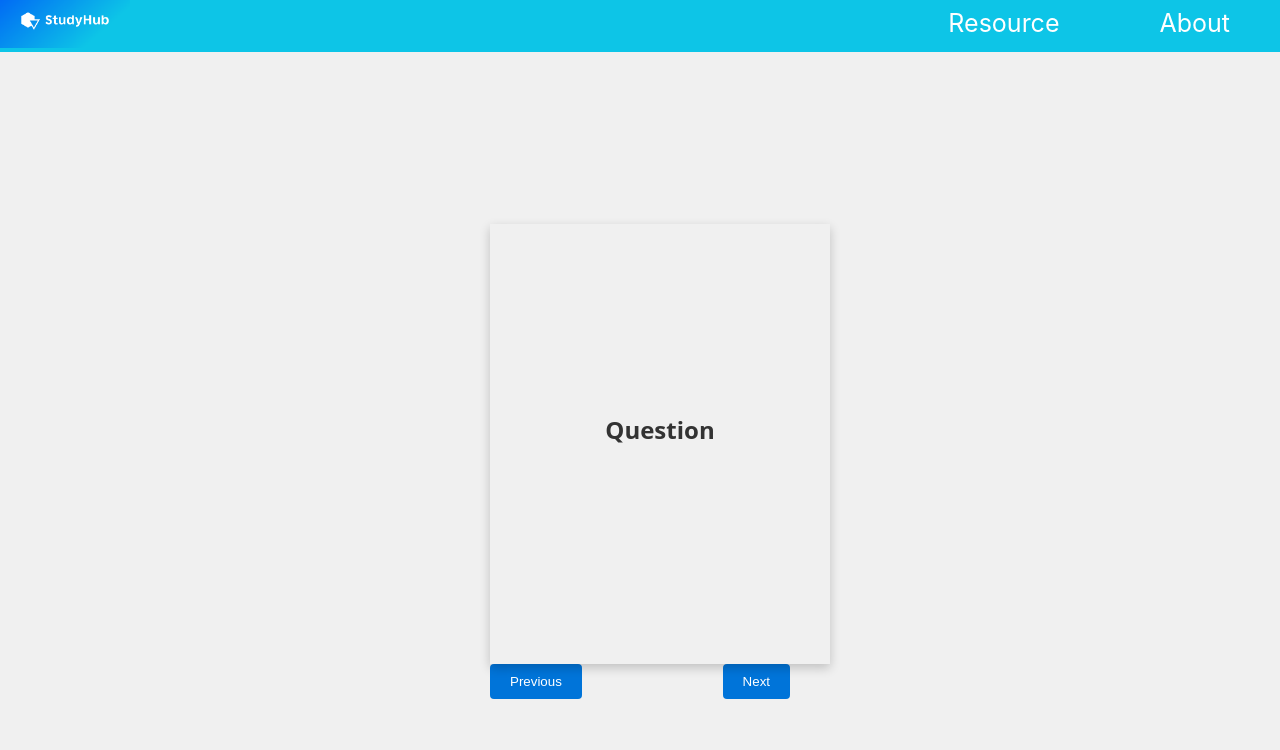
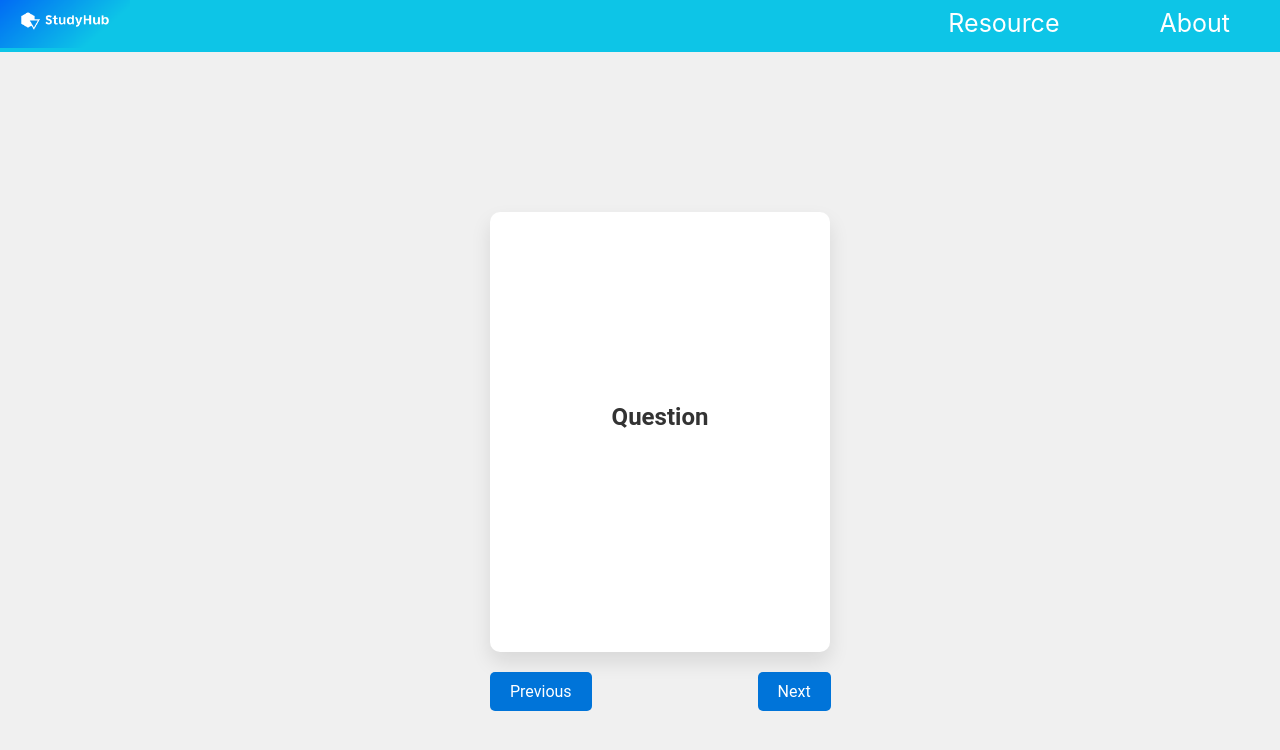
Before and after one commit to AleksBulajic/study-flashcards, a React (Create React App) app: page / in a window 1280 px wide. Shown: the top 750 px of the page. Built offline with nearby package versions, Linux system fonts and the light colour scheme; no server answers; the HTML template or start-up script is replaced by a standard one.

Commit message:
test deploy project on netifly

```diff
--- a/src/components/Flashcard/FlashCard.css
+++ b/src/components/Flashcard/FlashCard.css
@@ -1,3 +1,4 @@
+/* FlashCard.css */
 
 .flashcard-container {
   perspective: 1000px;
@@ -5,14 +6,14 @@
   height: 400px;
   position: relative;
   cursor: pointer;
-  margin: 20px;
+  margin: 20px
 }
 
 .flashcard {
   width: 100%;
   height: 100%;
-  background-color: #f0f0f0;
-  box-shadow: 0px 4px 10px rgba(0, 0, 0, 0.2);
+  background-color: #ffffff;
+  box-shadow: 0 10px 20px rgba(0, 0, 0, 0.1);
   padding: 20px;
   cursor: pointer;
   transition: transform 0.4s ease-in-out;
@@ -20,10 +21,9 @@
   flex-direction: column;
   justify-content: space-between;
   text-align: center;
-  font-family: 'Open Sans', sans-serif;
+  font-family: 'Roboto', sans-serif;
+  border-radius: 10px;
 }
-
-
 
 .flashcard h2 {
   font-size: 24px;
@@ -36,16 +36,12 @@
   color: #666;
 }
 
-
-
 .card {
   width: 100%;
   height: 100%;
   position: absolute;
   backface-visibility: hidden;
-
 }
-
 
 .card-front,
 .card-content {
@@ -68,3 +64,31 @@
   transform: rotateY(180deg);
   z-index: 1;
 }
+
+.navigation-buttons {
+  display: flex;
+  justify-content: space-between;
+  width: 300px;
+  margin-top: 40px;
+}
+
+.navigation-buttons button {
+  background-color: #0074d9;
+  color: #fff;
+  border: none;
+  padding: 10px 20px;
+  border-radius: 5px;
+  cursor: pointer;
+  transition: background-color 0.2s ease-in-out;
+  font-family: 'Roboto', sans-serif;
+  font-size: 16px;
+  outline: none;
+}
+
+.navigation-buttons button:hover {
+  background-color: #0056b3;
+}
+
+.next-b{
+  margin-left: 166px;
+}
--- a/src/components/Flashcard/FlashCard.jsx
+++ b/src/components/Flashcard/FlashCard.jsx
@@ -54,8 +54,8 @@
         </div>
       </div>
       <div className="navigation-buttons">
-        <button onClick={handlePrevious}>Previous</button>
-        <button onClick={handleNext}>Next</button>
+        <button className="previus-b" onClick={handlePrevious}>Previous</button>
+        <button className="next-b" onClick={handleNext}>Next</button>
       </div>
     </>
   );
--- a/src/components/NavBar/NavBar.css
+++ b/src/components/NavBar/NavBar.css
@@ -3,6 +3,8 @@
   background-color: #0dc5e7;
   margin-top: -6px;
   align-items: center;
+
+
 }
 
 .navbar-png {
--- a/src/pages/Home/Home.css
+++ b/src/pages/Home/Home.css
@@ -4,27 +4,5 @@
   align-items: center;
   justify-content: center;
   height: 100vh;
-  background-color: #f0f0f0; /* Set a background color */
+  background-color: #f0f0f0;
 }
-
-.navigation-buttons {
-  display: flex;
-  justify-content: space-between;
-  width: 300px;
-  margin-top: 20px;
-}
-
-.navigation-buttons button {
-  background-color: #0074d9; /* Set button background color */
-  color: #fff; /* Set button text color */
-  border: none;
-  padding: 10px 20px;
-  border-radius: 4px;
-  cursor: pointer;
-  transition: background-color 0.2s ease-in-out; /* Smooth button hover animation */
-}
-
-
-.navigation-buttons button:hover {
-  background-color: #0056b3; /* Darken the button color on hover */
-}
```
